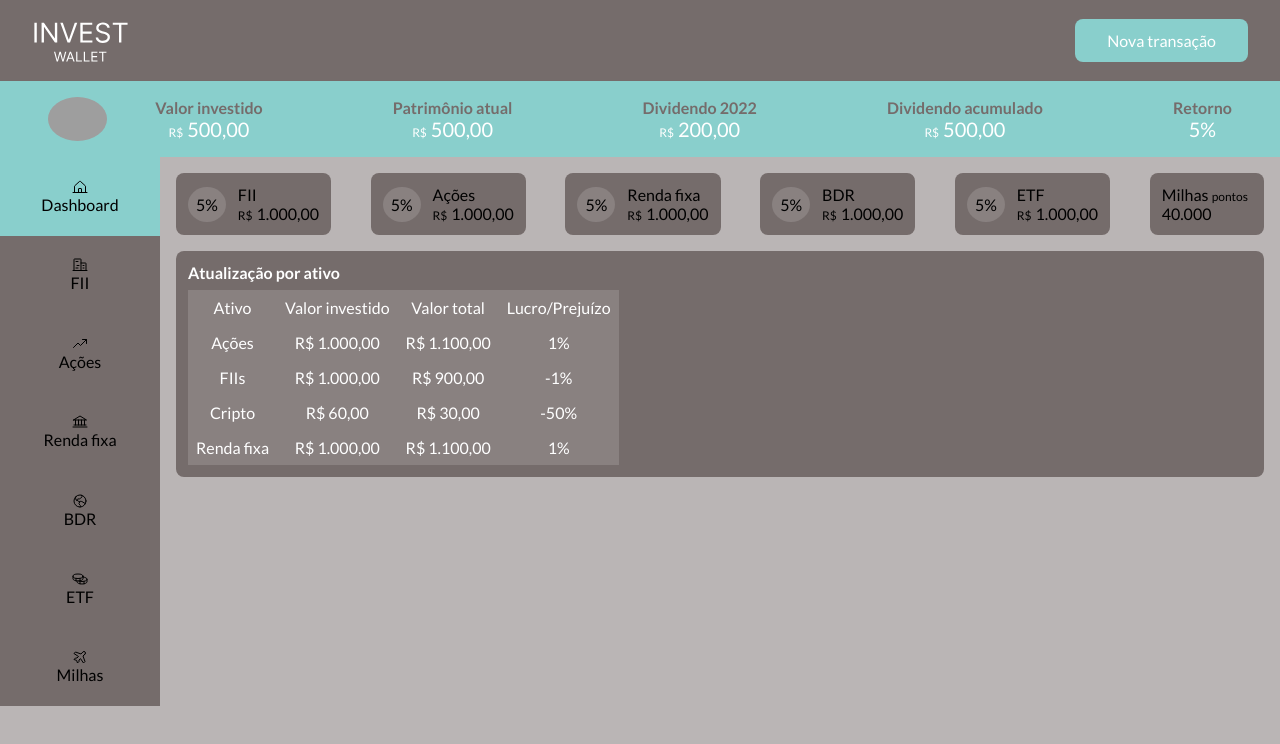
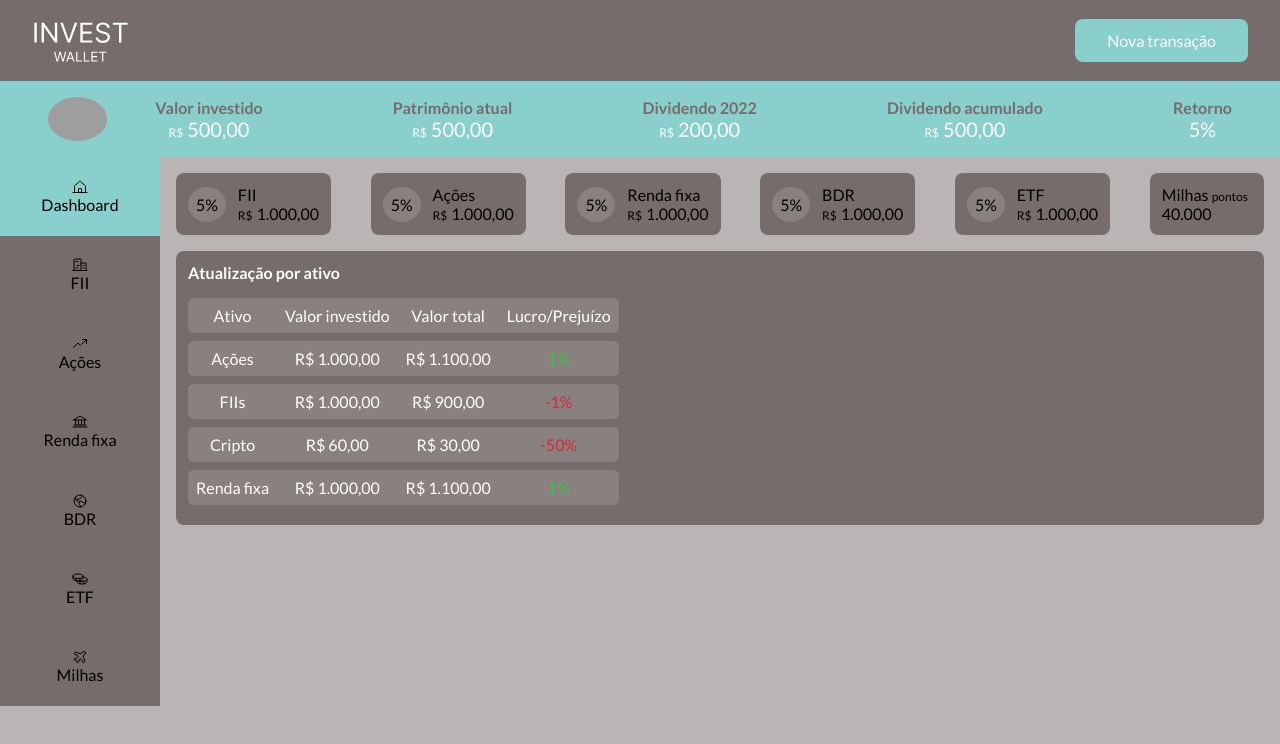
Before and after one commit to YasminGonc/invest-wallet-2.0, a React (Vite) app in the folder web/: page / in a window 1280 px wide. Shown: the top 744 px of the page. Built offline with nearby package versions, Linux system fonts and the light colour scheme; grey boxes are pictures that could not be loaded.

Commit message:
create new style files

```diff
--- /dev/null
+++ b/web/src/pages/BDR/styles.ts
@@ -0,0 +1 @@
+import styled from 'styled-components';
--- /dev/null
+++ b/web/src/pages/ETF/styles.ts
@@ -0,0 +1 @@
+import styled from 'styled-components';
--- a/web/src/pages/Home/components/TableResume/index.tsx
+++ b/web/src/pages/Home/components/TableResume/index.tsx
@@ -1,4 +1,4 @@
-import { ActivesTable, TableResumeContainer } from './styles';
+import { ActivesTable, ProfitLossHighlight, TableResumeContainer } from './styles';
 
 export function TableResume() {
     return (
@@ -19,25 +19,41 @@ export function TableResume() {
                         <td>Ações</td>
                         <td>R$ 1.000,00</td>
                         <td>R$ 1.100,00</td>
-                        <td>1%</td>
+                        <td>
+                            <ProfitLossHighlight variant='profit'>
+                                1%
+                            </ProfitLossHighlight>
+                        </td>
                     </tr>
                     <tr>
                         <td>FIIs</td>
                         <td>R$ 1.000,00</td>
                         <td>R$ 900,00</td>
-                        <td>-1%</td>
+                        <td>
+                            <ProfitLossHighlight variant='loss'>
+                                -1%
+                            </ProfitLossHighlight>
+                        </td>
                     </tr>
                     <tr>
                         <td>Cripto</td>
                         <td>R$ 60,00</td>
                         <td>R$ 30,00</td>
-                        <td>-50%</td>
+                        <td>
+                            <ProfitLossHighlight variant='loss'>
+                                -50%
+                            </ProfitLossHighlight>
+                        </td>
                     </tr>
                     <tr>
                         <td>Renda fixa</td>
                         <td>R$ 1.000,00</td>
                         <td>R$ 1.100,00</td>
-                        <td>1%</td>
+                        <td>
+                            <ProfitLossHighlight variant='profit'>
+                                1%
+                            </ProfitLossHighlight>
+                        </td>
                     </tr>
                 </tbody>
             </ActivesTable>
--- a/web/src/pages/Home/components/TableResume/styles.ts
+++ b/web/src/pages/Home/components/TableResume/styles.ts
@@ -15,11 +15,29 @@ export const TableResumeContainer = styled.div`
     }
 `
 export const ActivesTable = styled.table`
-    border-collapse: collapse;
+    border-collapse: separate;
+    border-spacing: 0 0.5rem;
     text-align: center;
 
     td {
         background-color: ${props => props.theme['brown-200']};
         padding: 0.5rem;
+
+        &:first-child {
+            border-top-left-radius: 6px;
+            border-bottom-left-radius: 6px;
+        }
+
+        &:last-child {
+            border-top-right-radius: 6px;
+            border-bottom-right-radius: 6px;
+        }
     }
 `
+interface ProfitLossHighlightProps {
+    variant: 'profit' | 'loss'
+}
+
+export const ProfitLossHighlight = styled.span<ProfitLossHighlightProps>`
+    color: ${props => props.variant === 'profit' ? props.theme.profit : props.theme.loss};
+`
--- /dev/null
+++ b/web/src/pages/Miles/styles.ts
@@ -0,0 +1 @@
+import styled from 'styled-components';
--- /dev/null
+++ b/web/src/pages/PublicTitle/styles.ts
@@ -0,0 +1 @@
+import styled from 'styled-components';
--- /dev/null
+++ b/web/src/pages/Reits/styles.ts
@@ -0,0 +1 @@
+import styled from 'styled-components';
--- /dev/null
+++ b/web/src/pages/Stocks/styles.ts
@@ -0,0 +1 @@
+import styled from 'styled-components';
--- a/web/src/styles/themes/default.ts
+++ b/web/src/styles/themes/default.ts
@@ -5,6 +5,9 @@ export const defaultTheme = {
 
     white: '#FFFFFF',
     black: '#000000',
+    profit: '#3BC14A',
+    loss: '#D62839',
+
     'green-100': '#89CFCC',
     'green-200': '#6EC4C0',
 }
```
